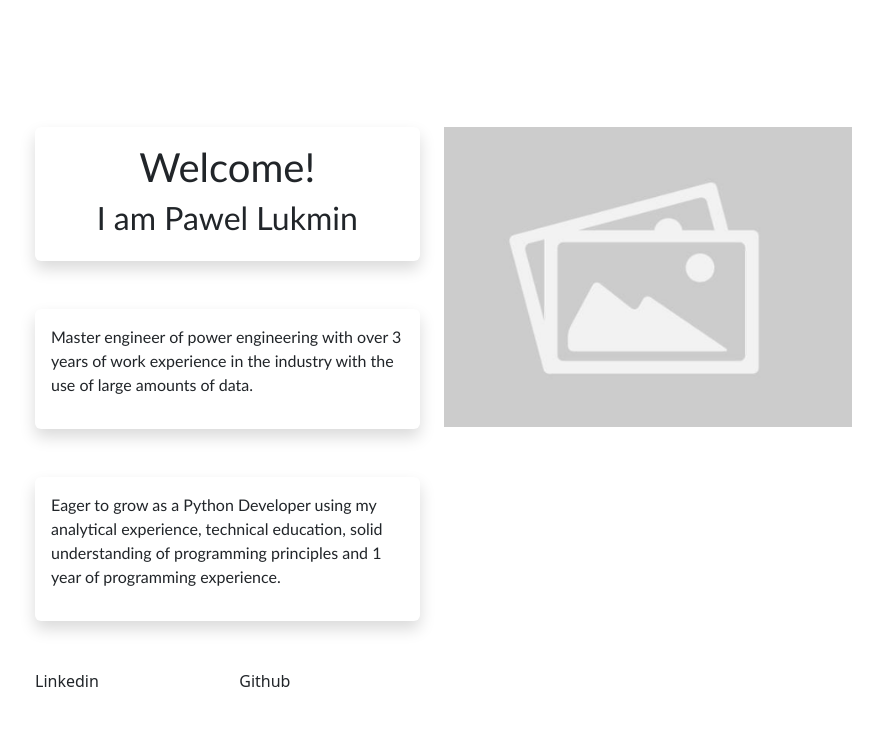
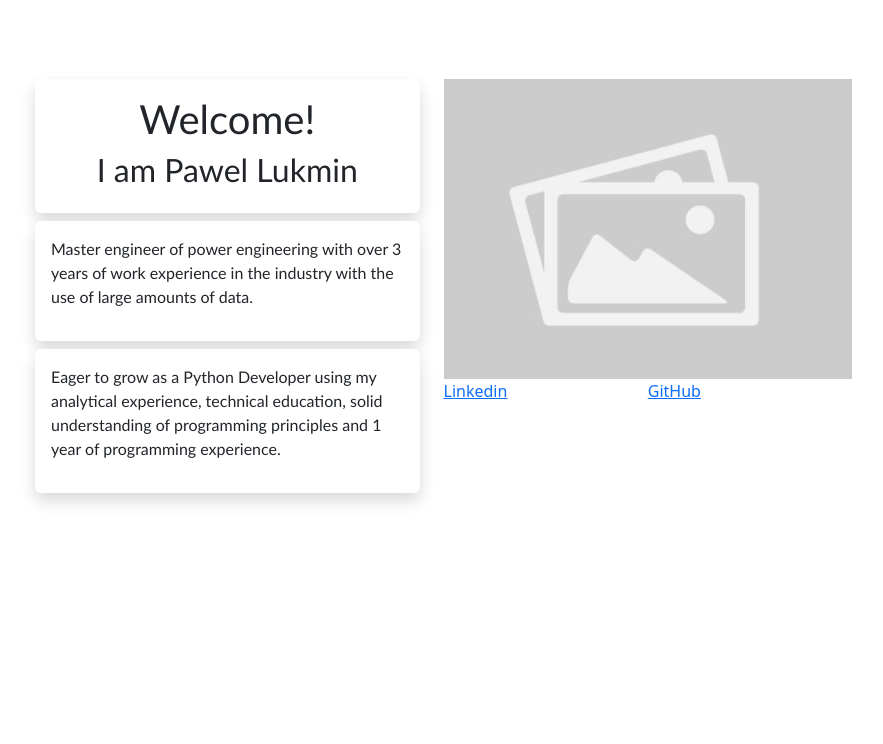
Before and after one commit to Arthemyst/my_portfolio, a Django app: page / in a window 1280 px wide. Shown: the part 56-800 px from the top of the page, without its empty margins (196-1079 px from the left). Run offline with Django 4.2, Linux system fonts and the light colour scheme; some libraries are stand-ins or nearby versions.

Commit message:
Change: Changed layout of home page.

```diff
--- a/src/portfolio_app1/templates/portfolio_app1/home.html
+++ b/src/portfolio_app1/templates/portfolio_app1/home.html
@@ -16,10 +16,10 @@
 
 <body>
     <main class="child">
-        <div class="row g-4 py-5 row-cols-1 row-cols-lg-2">
+        <div class="row g-4 row-cols-1 row-cols-lg-2">
 
             <div class="feature col">
-                <div class="shadow p-3 mb-5 bg-body rounded">
+                <div class="shadow p-3 mb-2 bg-body rounded">
                     <main class="px-3 text-center">
 
                         <div class="center">
@@ -29,10 +29,7 @@
                     </main>
                 </div>
 
-
-
-
-                <div class="shadow p-3 mb-5 bg-body rounded">
+                <div class="shadow p-3 mb-2 bg-body rounded">
                     <div>
                         <p style="font-family: Trebuchet MS">Master engineer of power engineering with over
                             3
@@ -40,6 +37,7 @@
                         </p>
                     </div>
                 </div>
+
                 <div class="shadow p-3 mb-5 bg-body rounded">
                     <div>
                         <p style="font-family: Trebuchet MS">Eager to
@@ -48,26 +46,25 @@
                             understanding
                             of
                             programming principles and 1 year of programming experience.</p>
-
                     </div>
-
-
                 </div>
-                <div class="row row-cols-2">
-                    <div class="feature col">Linkedin</div>
-                    <div class="feature col">Github</div>
-                </div>
-
             </div>
             <div class="feature col">
 
                 <img src="{% static 'images/placeholder.png' %}" wight=300 height=300>
 
+                <div class="row row-cols-2">
+                    <div class="feature col">
+                        <a target="_blank" href="https://www.linkedin.com/in/pawel-lukmin/">Linkedin</a>
+                    </div>
+                    <div class="feature col">
+                        <a target="_blank" href="https://github.com/Arthemyst">GitHub</a>
+                    </div>
+                </div>
             </div>
 
         </div>
     </main>
-
 </body>
 
 {% endblock %}
```
